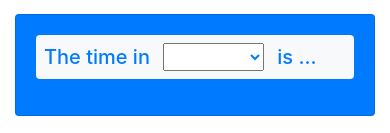
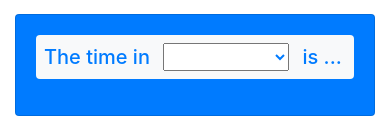
Before and after one commit to podfeet/a-world-clock, a plain HTML site: page index.html in a window 390 px wide. Shown: the part 488-621 px from the top of the page. Drawn offline with nearby package versions, Linux system fonts and the light colour scheme; a script that the page names is missing.

Commit message:
widened dropdown

```diff
--- a/index.html
+++ b/index.html
@@ -131,7 +131,7 @@
           <div class="col col-md-6">
             <div class="card bg-primary text-white" style="width: 100%">
               <div class="card-body">
-                <h5 class="card-title bg-light rounded text-primary col p-2">The time in <select class="mr-2 ml-2 col-4 col-md-8 text-primary" id="timeZone" name ="locality"></select> is ...</h5>
+                <h5 class="card-title bg-light rounded text-primary col p-2">The time in <select class="mr-2 ml-2 col-5 col-md-8 text-primary" id="timeZone" name ="locality"></select> is ...</h5>
 
                 <p class="card-text"></p>
                 <div class="h1" id="forTime2"></div> <!-- placeholder div for clock -->
```
